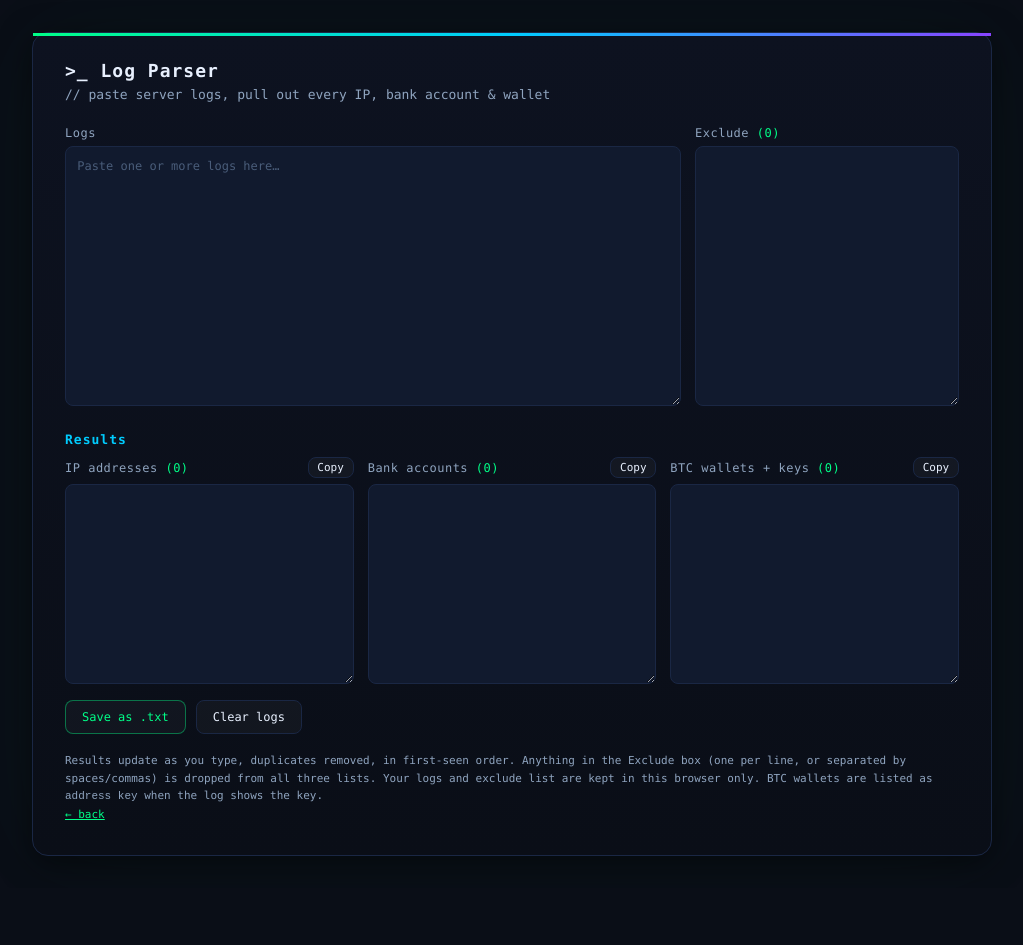
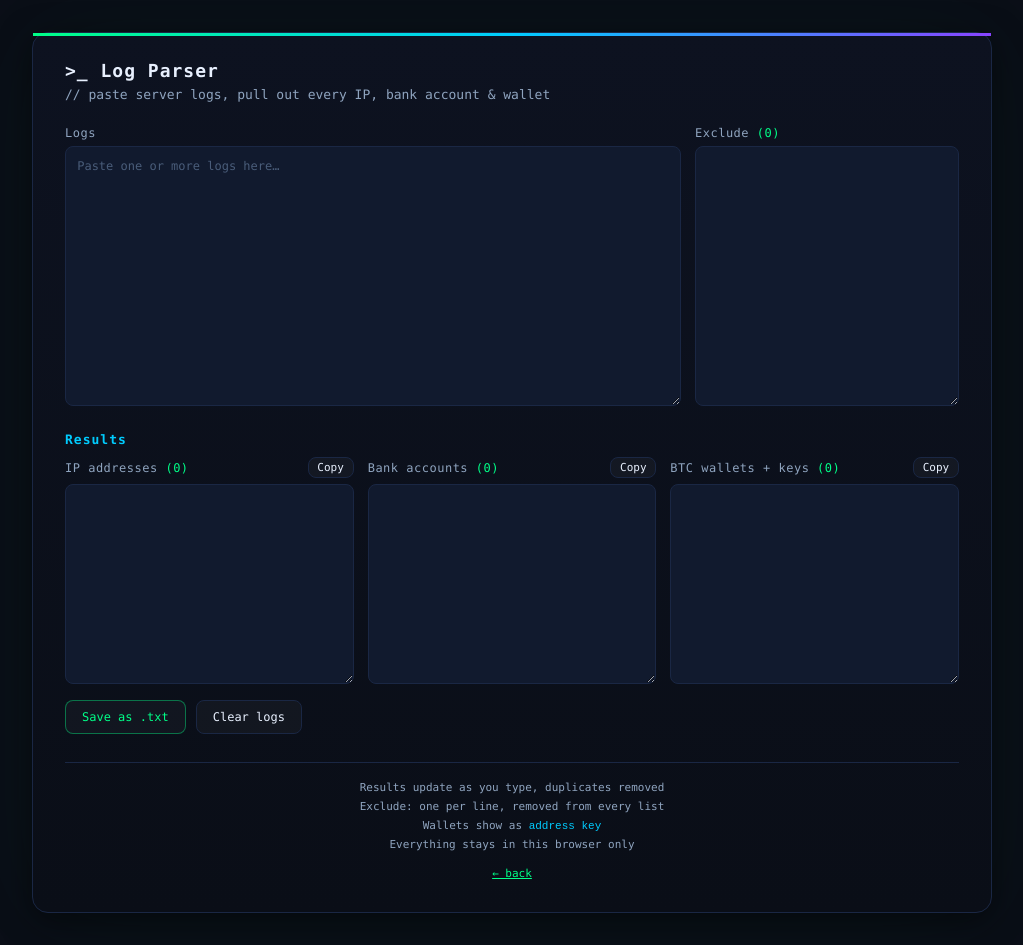
Before and after one commit to subrand0m/ZeroTracedTools, a plain HTML site: page ZT-Utilities.html in a window 1280 px wide. Shown: the whole page, without its empty margins (128-1151 px from the left). Before the commit the page ends 888 px from the top, so only its background shows below. Drawn offline with Linux system fonts and the light colour scheme.

Commit message:
Center and split up the footer notes
Co-Authored-By: Claude Opus 5.5 <noreply@anthropic.com>

```diff
--- a/ZT-Utilities.html
+++ b/ZT-Utilities.html
@@ -59,7 +59,11 @@
   .bar .spacer{flex:1;}
   .toast{font-family:var(--mono); font-size:11px; color:var(--accent); min-height:1em;}
 
-  p.note{color:var(--dim); font-size:11px; margin:18px 0 0; font-family:var(--mono); line-height:1.6;}
+  ul.tips{list-style:none; margin:28px 0 0; padding:18px 0 0; border-top:1px solid var(--border);
+    display:flex; flex-direction:column; align-items:center; gap:6px;
+    color:var(--dim); font-size:11px; font-family:var(--mono); text-align:center;}
+  ul.tips code{color:var(--cyan);}
+  p.note{color:var(--dim); font-size:11px; margin:16px 0 0; font-family:var(--mono); text-align:center;}
   a{color:var(--accent);}
 </style>
 </head>
@@ -113,13 +117,13 @@
       <span class="toast" id="toast" role="status"></span>
     </div>
 
-    <p class="note">
-      Results update as you type, duplicates removed, in first-seen order. Anything in the Exclude box
-      (one per line, or separated by spaces/commas) is dropped from all three lists. Your logs and
-      exclude list are kept in this browser only. BTC wallets are listed as
-      <code>address key</code> when the log shows the key.<br>
-      <a href="./index.html">&larr; back</a>
-    </p>
+    <ul class="tips">
+      <li>Results update as you type, duplicates removed</li>
+      <li>Exclude: one per line, removed from every list</li>
+      <li>Wallets show as <code>address key</code></li>
+      <li>Everything stays in this browser only</li>
+    </ul>
+    <p class="note"><a href="./index.html">&larr; back</a></p>
   </div>
 
 <script>
```
